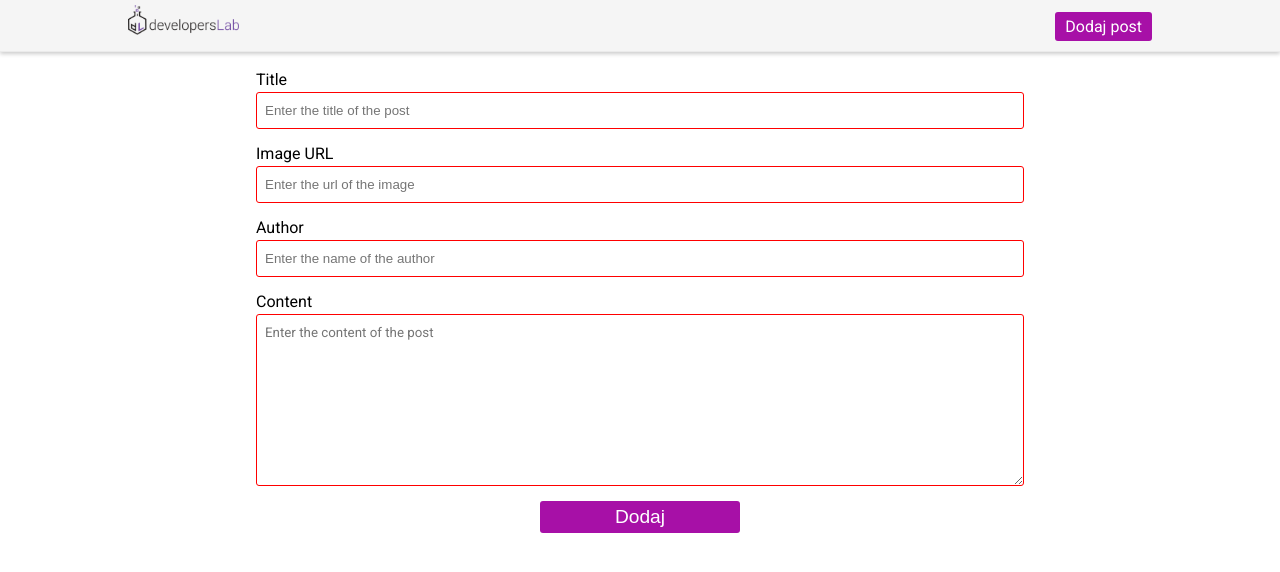
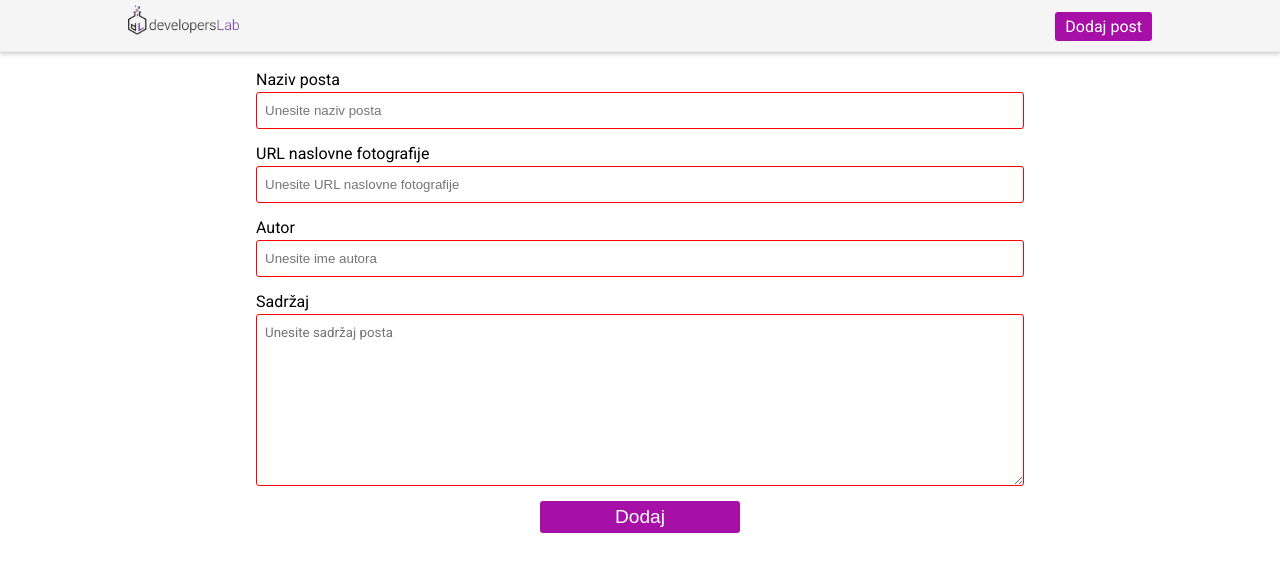
Before and after one commit to mrtanguero/dlab-blog, a React (Create React App) app: page /new in a window 1280 px wide. Shown: the top 572 px of the page. Built offline with nearby package versions, Linux system fonts and the light colour scheme; no server answers.

Commit message:
Preveo NewPost stranicu da bi bilo konzistentno sa ostatkom sajta

```diff
--- a/src/components/NewPost.js
+++ b/src/components/NewPost.js
@@ -68,40 +68,40 @@ class NewPost extends Component {
   render() {
     return (
       <div className="new-post">
-        <label htmlFor="post-title">Title</label>
+        <label htmlFor="post-title">Naziv posta</label>
         <input
           className={this.validateTitle() ? 'valid' : 'not-valid'}
           type="text"
           id="post-title"
-          placeholder="Enter the title of the post"
+          placeholder="Unesite naziv posta"
           value={this.state.postTitle}
           onChange={(e) => this.setState({ postTitle: e.target.value })}
         />
-        <label htmlFor="img-url">Image URL</label>
+        <label htmlFor="img-url">URL naslovne fotografije</label>
         <input
           className={this.validateUrl() ? 'valid' : 'not-valid'}
           type="url"
           id="img-url"
-          placeholder="Enter the url of the image"
+          placeholder="Unesite URL naslovne fotografije"
           value={this.state.imgUrl}
           onChange={(e) => this.setState({ imgUrl: e.target.value })}
         />
-        <label htmlFor="author">Author</label>
+        <label htmlFor="author">Autor</label>
         <input
           className={this.validateAuthor() ? 'valid' : 'not-valid'}
           type="text"
           id="author"
-          placeholder="Enter the name of the author"
+          placeholder="Unesite ime autora"
           value={this.state.author}
           onChange={(e) => this.setState({ author: e.target.value })}
         />
-        <label htmlFor="post-content">Content</label>
+        <label htmlFor="post-content">Sadržaj</label>
         <textarea
           className={this.validateContent() ? 'valid' : 'not-valid'}
           type="text"
           id="post-content"
           rows="10"
-          placeholder="Enter the content of the post"
+          placeholder="Unesite sadržaj posta"
           value={this.state.postContent}
           onChange={(e) => this.setState({ postContent: e.target.value })}
         />
```
